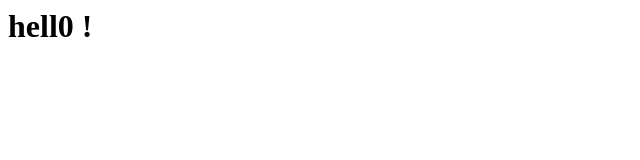
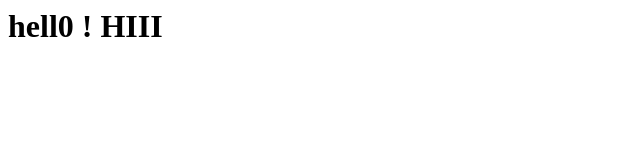
Before and after one commit to SIMPSON-GLIMMER/nasa, a plain HTML site: page index.html in a window 1280 px wide. Shown: the whole page, without its empty margins (0-640 px from the left). Drawn offline with Linux system fonts and the light colour scheme.

Commit message:
Update index.html

```diff
--- a/index.html
+++ b/index.html
@@ -1,3 +1,3 @@
 <html>
-<h1>hell0 !</h1>
+<h1>hell0 ! HIII</h1>
 </html>
```
